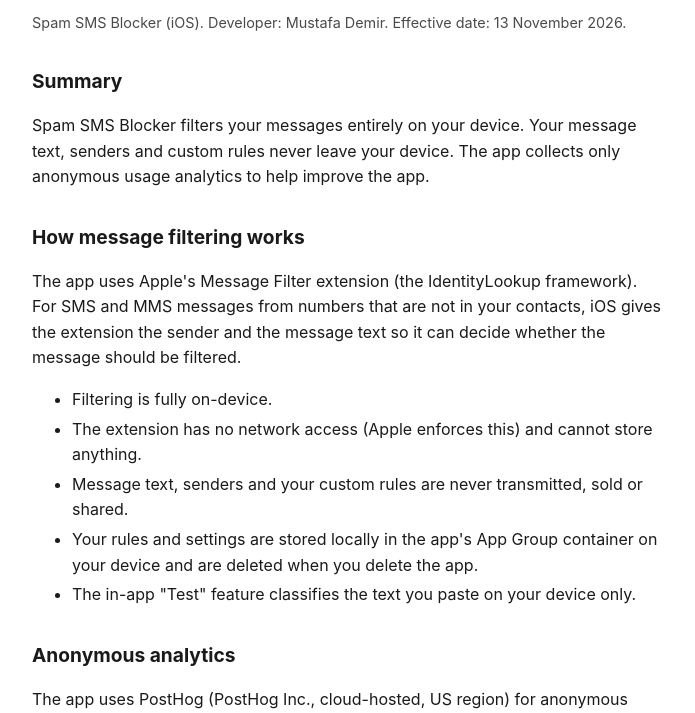
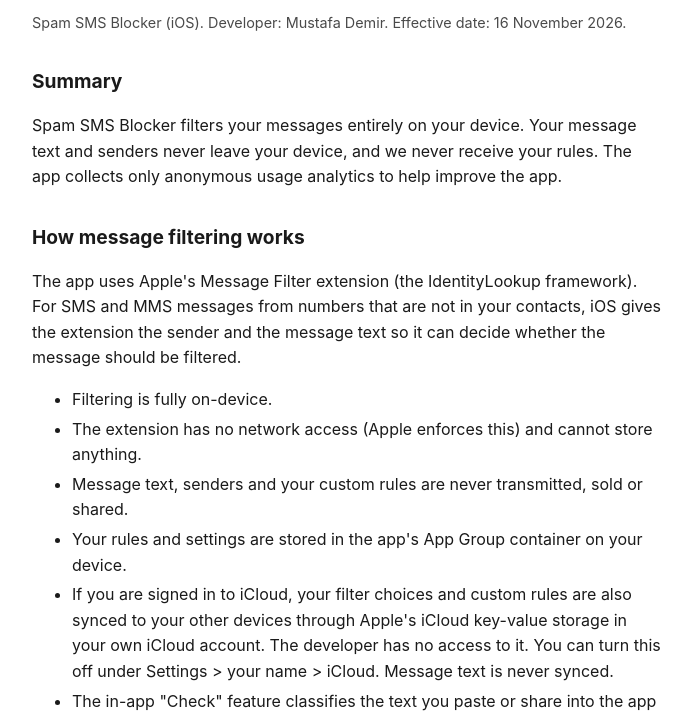
Before and after one commit to mstf66x/spam-sms-blocker-legal, a plain HTML site: page privacy.html in a window 1280 px wide. Shown: the part 93-806 px from the top of the page, without its empty margins (292-987 px from the left). Drawn offline with Linux system fonts and the light colour scheme.

Commit message:
Disclose iCloud sync of rules and on-device check history
Co-Authored-By: Claude Opus 5.5 <noreply@anthropic.com>
Claude-Session: https://claude.ai/code/session_01HfHiKWkKb5qXY4CotD2S9T

```diff
--- a/privacy.html
+++ b/privacy.html
@@ -11,10 +11,10 @@
 <main>
 <nav class="lang"><a href="tr/privacy.html" hreflang="tr" lang="tr">Türkçe</a></nav>
 <h1>Privacy Policy</h1>
-<p class="meta">Spam SMS Blocker (iOS). Developer: Mustafa Demir. Effective date: 13 November 2026.</p>
+<p class="meta">Spam SMS Blocker (iOS). Developer: Mustafa Demir. Effective date: 16 November 2026.</p>
 
 <h2>Summary</h2>
-<p>Spam SMS Blocker filters your messages entirely on your device. Your message text, senders and custom rules never leave your device. The app collects only anonymous usage analytics to help improve the app.</p>
+<p>Spam SMS Blocker filters your messages entirely on your device. Your message text and senders never leave your device, and we never receive your rules. The app collects only anonymous usage analytics to help improve the app.</p>
 
 <h2>How message filtering works</h2>
 <p>The app uses Apple's Message Filter extension (the IdentityLookup framework). For SMS and MMS messages from numbers that are not in your contacts, iOS gives the extension the sender and the message text so it can decide whether the message should be filtered.</p>
@@ -22,8 +22,9 @@
 <li>Filtering is fully on-device.</li>
 <li>The extension has no network access (Apple enforces this) and cannot store anything.</li>
 <li>Message text, senders and your custom rules are never transmitted, sold or shared.</li>
-<li>Your rules and settings are stored locally in the app's App Group container on your device and are deleted when you delete the app.</li>
-<li>The in-app "Test" feature classifies the text you paste on your device only.</li>
+<li>Your rules and settings are stored in the app's App Group container on your device.</li>
+<li>If you are signed in to iCloud, your filter choices and custom rules are also synced to your other devices through Apple's iCloud key-value storage in your own iCloud account. The developer has no access to it. You can turn this off under Settings &gt; your name &gt; iCloud. Message text is never synced.</li>
+<li>The in-app "Check" feature classifies the text you paste or share into the app on your device only. The check history is stored only on your device (up to 500 entries), and you can delete entries or clear it at any time. Deleting the app deletes it.</li>
 </ul>
 
 <h2>Anonymous analytics</h2>
```
Also changed, not shown: tr/privacy.html (+5 -4 lines).
